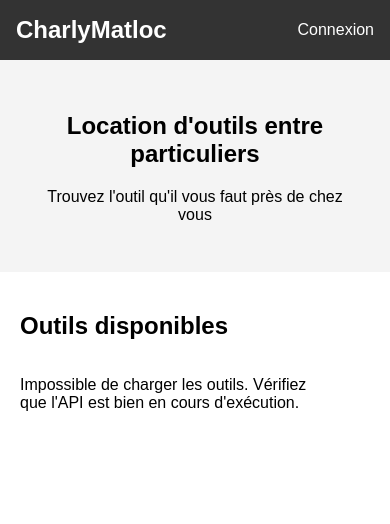
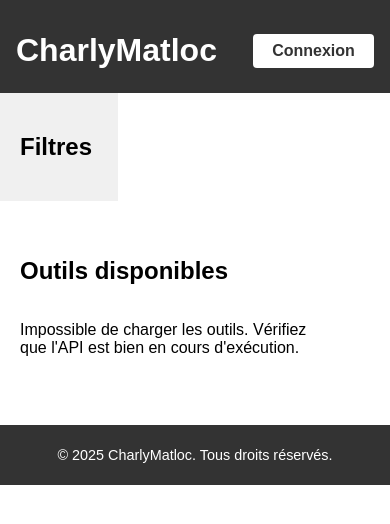
Before and after one commit to ClemDW/atelier1-DWM, a PHP site: page / in a window 390 px wide. Shown: the top 524 px of the page. Run offline with PHP 8.4, Linux system fonts and the light colour scheme.

Commit message:
feat: refont design + media query

```diff
--- a/front/css/main.css
+++ b/front/css/main.css
@@ -1,3 +1,86 @@
+.header {
+  background-color: #333;
+  color: white;
+  padding: 2rem 1rem 1.5rem 1rem;
+}
+
+.navbar {
+  display: flex;
+  align-items: center;
+  justify-content: center;
+}
+
+.navbar__brand {
+  flex: 0 0 auto;
+  font-size: 2rem;
+  font-weight: bold;
+}
+
+.navbar__spacer {
+  flex: 1 1 auto;
+}
+
+.login-btn {
+  flex: 0 0 auto;
+  margin-left: auto;
+  background: #fff;
+  color: #333;
+  border: none;
+  border-radius: 4px;
+  padding: 0.5rem 1.2rem;
+  font-size: 1rem;
+  font-weight: bold;
+  transition: background 0.2s, color 0.2s;
+}
+
+.login-btn:hover {
+  background: #007bff;
+  color: #fff;
+}
+
+.footer {
+  background: #333;
+  color: #fff;
+  text-align: center;
+  padding: 1rem 0;
+  margin-top: 2rem;
+}
+
+@media (max-width: 900px) {
+  .container {
+    flex-direction: column;
+  }
+}
+
+@media (max-width: 900px) {
+  .tools-section {
+    width: 100%;
+    padding: 10px;
+  }
+}
+
+@media (max-width: 900px) {
+  .filters {
+    width: 100%;
+    padding: 10px;
+    margin-bottom: 1rem;
+  }
+}
+
+@media (max-width: 600px) {
+  .tool-card {
+    padding: 5px;
+    font-size: 0.95rem;
+  }
+}
+
+@media (max-width: 600px) {
+  .footer {
+    font-size: 0.9rem;
+    padding: 0.5rem 0;
+  }
+}
+
 body {
   font-family: sans-serif;
   margin: 0;
@@ -51,33 +134,6 @@ body {
   object-fit: cover;
   border-bottom: 1px solid #ccc;
   margin-bottom: 10px;
-}
-
-.header {
-  background-color: #333;
-  color: white;
-  padding: 1rem;
-}
-
-.navbar {
-  display: flex;
-  justify-content: space-between;
-  align-items: center;
-}
-
-.navbar__brand {
-  font-size: 1.5rem;
-  font-weight: bold;
-}
-
-.navbar__menu {
-  list-style: none;
-  display: flex;
-  gap: 1rem;
-  margin: 0;
-}
-.navbar__menu a {
-  color: white;
   text-decoration: none;
 }
 
@@ -85,10 +141,4 @@ body {
   padding: 0;
 }
 
-.hero {
-  background-color: #f4f4f4;
-  text-align: center;
-  padding: 2rem;
-}
-
 /*# sourceMappingURL=main.css.map */
--- a/front/index.html
+++ b/front/index.html
@@ -10,24 +10,27 @@
     <header class="header">
       <nav class="navbar">
         <div class="navbar__brand">CharlyMatloc</div>
-        <ul class="navbar__menu">
-          <li><a href="#" id="loginBtn">Connexion</a></li>
-        </ul>
+        <div class="navbar__spacer"></div>
+        <button class="login-btn">Connexion</button>
       </nav>
     </header>
 
     <main class="main">
-      <section class="hero">
-        <h1>Location d'outils entre particuliers</h1>
-        <p>Trouvez l'outil qu'il vous faut près de chez vous</p>
-      </section>
-
-      <section id="outils" class="tools-section">
-        <h2>Outils disponibles</h2>
-        <div id="toolsList" class="tools-grid"></div>
-      </section>
+      <div class="container">
+        <aside class="filters">
+          <h2>Filtres</h2>
+          <!-- Interface de filtres à ajouter ici -->
+        </aside>
+        <section id="outils" class="tools-section">
+          <h2>Outils disponibles</h2>
+          <div id="toolsList" class="tools-grid"></div>
+        </section>
+      </div>
     </main>
 
+    <footer class="footer">
+      <p>&copy; 2025 CharlyMatloc. Tous droits réservés.</p>
+    </footer>
     <script type="module" src="js/main.js"></script>
   </body>
 </html>
--- a/front/scss/main.scss
+++ b/front/scss/main.scss
@@ -1,3 +1,8 @@
+@import "partials/mixins";
+@import "partials/header";
+@import "partials/footer";
+@import "partials/media";
+
 body {
   font-family: sans-serif;
   margin: 0;
@@ -53,34 +58,6 @@ body {
     object-fit: cover;
     border-bottom: 1px solid #ccc;
     margin-bottom: 10px;
-  }
-}
-
-.header {
-  background-color: #333;
-  color: white;
-  padding: 1rem;
-}
-
-.navbar {
-  display: flex;
-  justify-content: space-between;
-  align-items: center;
-}
-
-.navbar__brand {
-  font-size: 1.5rem;
-  font-weight: bold;
-}
-
-.navbar__menu {
-  list-style: none;
-  display: flex;
-  gap: 1rem;
-  margin: 0;
-
-  a {
-    color: white;
     text-decoration: none;
   }
 }
@@ -88,9 +65,3 @@ body {
 .main {
   padding: 0;
 }
-
-.hero {
-  background-color: #f4f4f4;
-  text-align: center;
-  padding: 2rem;
-}
--- /dev/null
+++ b/front/scss/partials/_footer.scss
@@ -0,0 +1,7 @@
+.footer {
+  background: #333;
+  color: #fff;
+  text-align: center;
+  padding: 1rem 0;
+  margin-top: 2rem;
+}
--- /dev/null
+++ b/front/scss/partials/_header.scss
@@ -0,0 +1,38 @@
+.header {
+  background-color: #333;
+  color: white;
+  padding: 2rem 1rem 1.5rem 1rem;
+}
+
+.navbar {
+  display: flex;
+  align-items: center;
+  justify-content: center;
+}
+
+.navbar__brand {
+  flex: 0 0 auto;
+  font-size: 2rem;
+  font-weight: bold;
+}
+
+.navbar__spacer {
+  flex: 1 1 auto;
+}
+
+.login-btn {
+  flex: 0 0 auto;
+  margin-left: auto;
+  background: #fff;
+  color: #333;
+  border: none;
+  border-radius: 4px;
+  padding: 0.5rem 1.2rem;
+  font-size: 1rem;
+  font-weight: bold;
+  transition: background 0.2s, color 0.2s;
+}
+.login-btn:hover {
+  background: #007bff;
+  color: #fff;
+}
--- /dev/null
+++ b/front/scss/partials/_media.scss
@@ -0,0 +1,37 @@
+// Media queries pour le site
+@import "mixins";
+
+.container {
+  @include respond-to(medium) {
+    flex-direction: column;
+  }
+}
+
+.tools-section {
+  @include respond-to(medium) {
+    width: 100%;
+    padding: 10px;
+  }
+}
+
+.filters {
+  @include respond-to(medium) {
+    width: 100%;
+    padding: 10px;
+    margin-bottom: 1rem;
+  }
+}
+
+.tool-card {
+  @include respond-to(small) {
+    padding: 5px;
+    font-size: 0.95rem;
+  }
+}
+
+.footer {
+  @include respond-to(small) {
+    font-size: 0.9rem;
+    padding: 0.5rem 0;
+  }
+}
--- /dev/null
+++ b/front/scss/partials/_mixins.scss
@@ -0,0 +1,22 @@
+// Mixins et placeholders
+@mixin respond-to($breakpoint) {
+  @if $breakpoint == small {
+    @media (max-width: 600px) {
+      @content;
+    }
+  } @else if $breakpoint == medium {
+    @media (max-width: 900px) {
+      @content;
+    }
+  } @else if $breakpoint == large {
+    @media (max-width: 1200px) {
+      @content;
+    }
+  }
+}
+
+%centered-flex {
+  display: flex;
+  justify-content: center;
+  align-items: center;
+}
```
Also changed, not shown: 1 other file.
